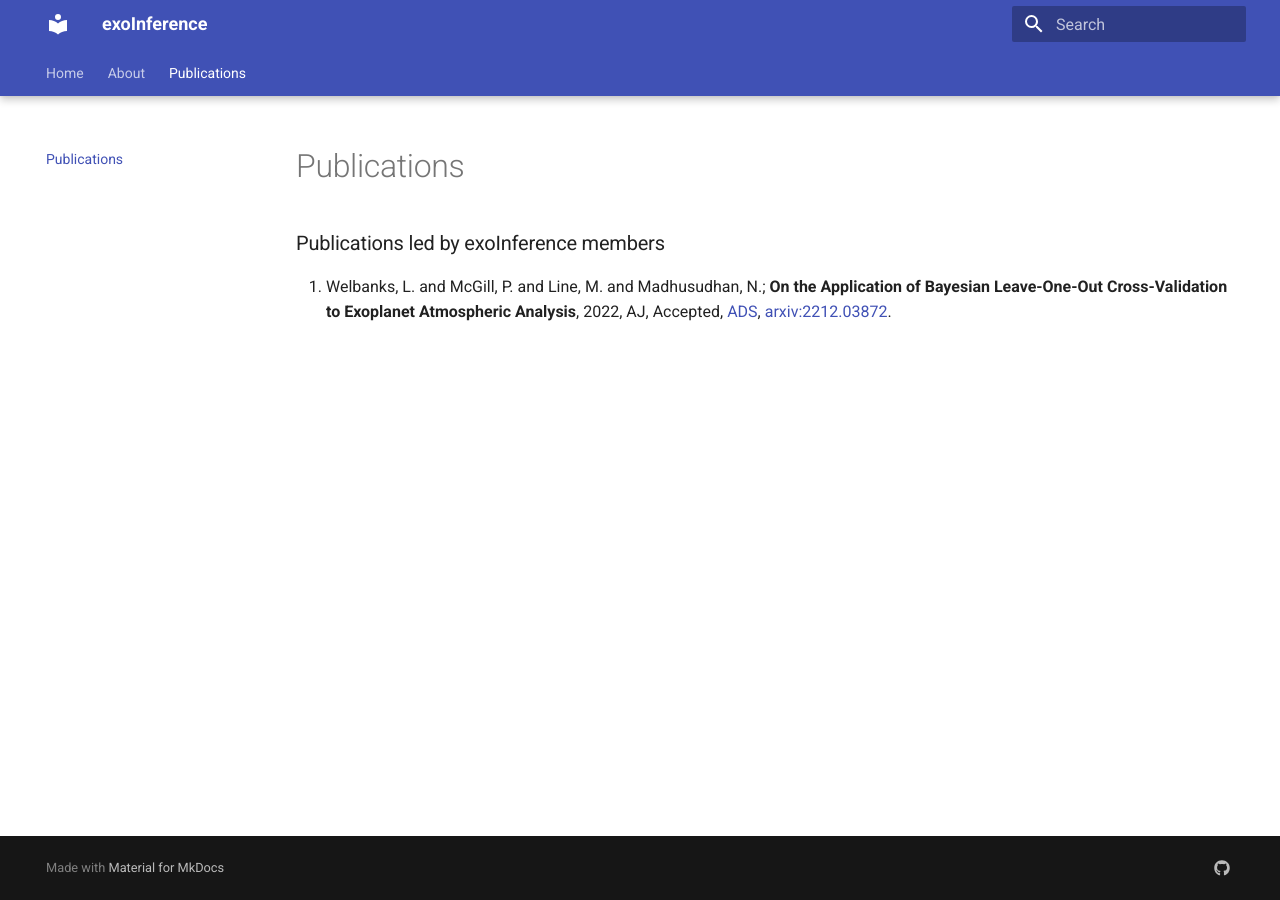
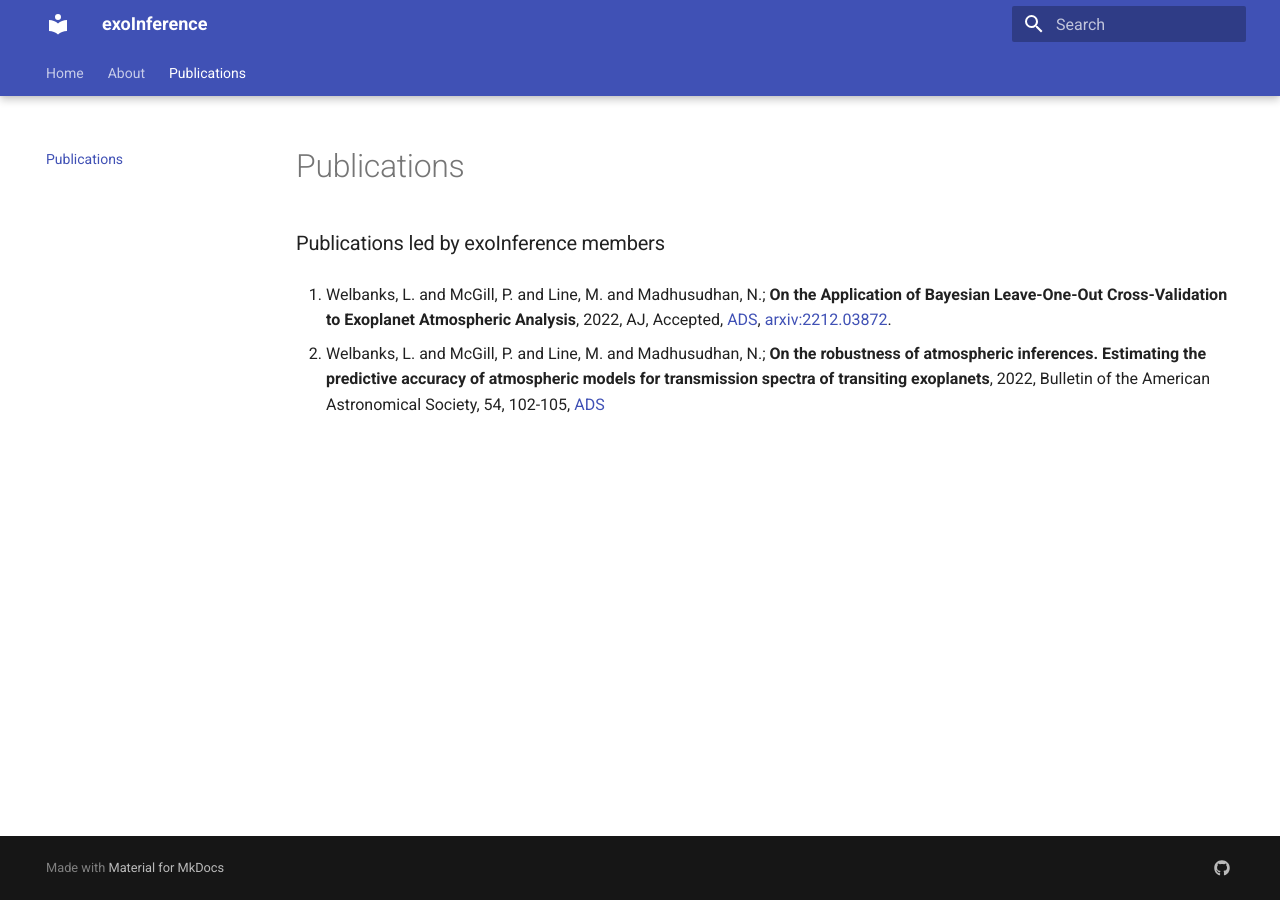
Before and after one commit to exoInference/exoinference.github.io, an MkDocs documentation site: the page built from docs/publications.md, in a window 1280 px wide. Built offline with MkDocs 1.6.1 and Material for MkDocs 9.7.7, drawn with Linux system fonts in a browser that asks for light colours.

Commit message:
Update publications.md

```diff
--- a/docs/publications.md
+++ b/docs/publications.md
@@ -5,4 +5,6 @@ hide:
 
 ### Publications led by exoInference members
 
-1. Welbanks, L. and McGill, P. and Line, M. and Madhusudhan, N.; **On the Application of Bayesian Leave-One-Out Cross-Validation to Exoplanet Atmospheric Analysis**, 2022, AJ, Accepted, [ADS](https://ui.adsabs.harvard.edu/abs/2022arXiv221203872W/abstract), [arxiv:2212.03872](https://arxiv.org/abs/2212.03872).
+2. Welbanks, L. and McGill, P. and Line, M. and Madhusudhan, N.; **On the Application of Bayesian Leave-One-Out Cross-Validation to Exoplanet Atmospheric Analysis**, 2022, AJ, Accepted, [ADS](https://ui.adsabs.harvard.edu/abs/2022arXiv221203872W/abstract), [arxiv:2212.03872](https://arxiv.org/abs/2212.03872).
+
+1. Welbanks, L. and McGill, P. and Line, M. and Madhusudhan, N.; **On the robustness of atmospheric inferences. Estimating the predictive accuracy of atmospheric models for transmission spectra of transiting exoplanets**, 2022, Bulletin of the American Astronomical Society, 54, 102-105, [ADS](https://ui.adsabs.harvard.edu/abs/2022BAAS...54e.105W/abstract)
```
